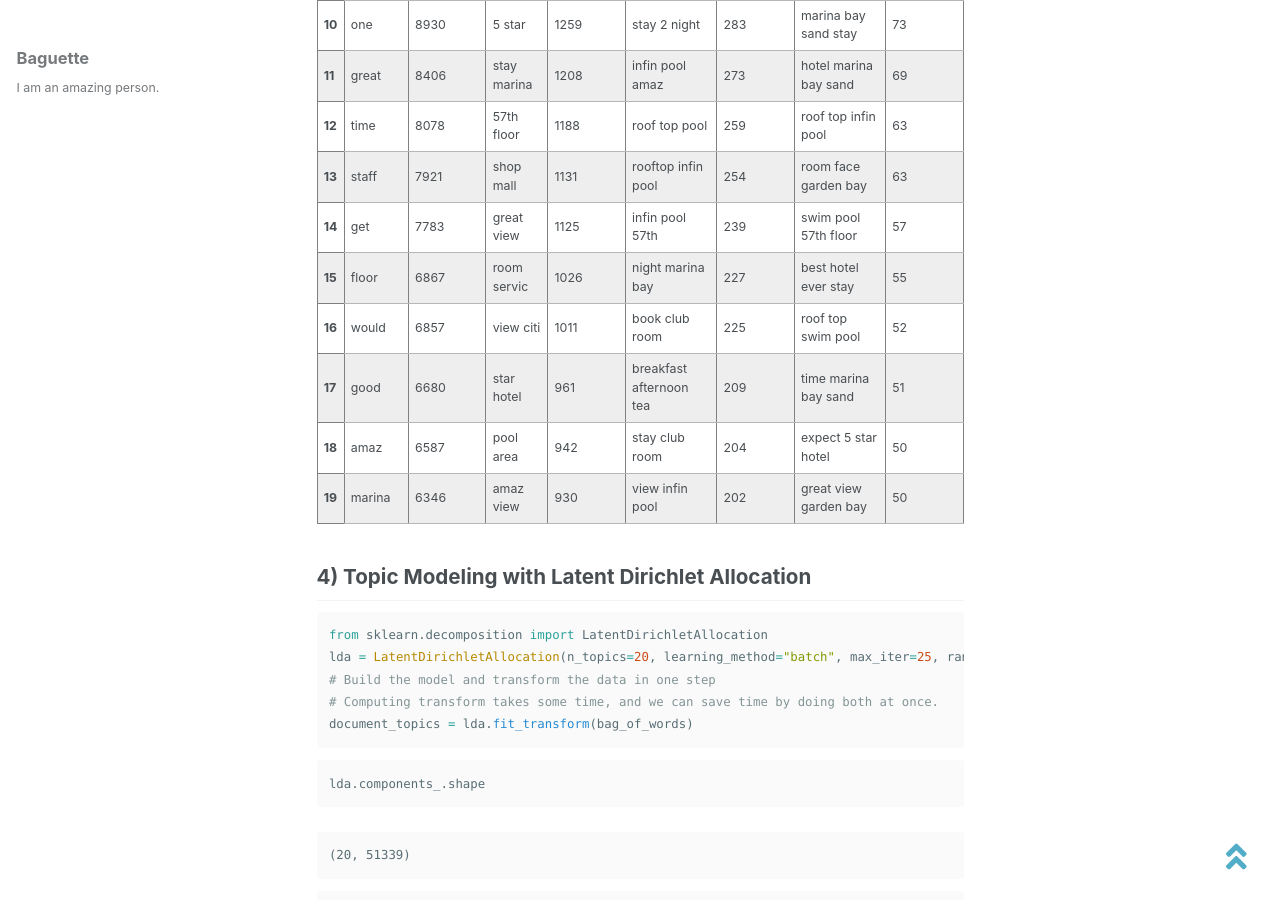
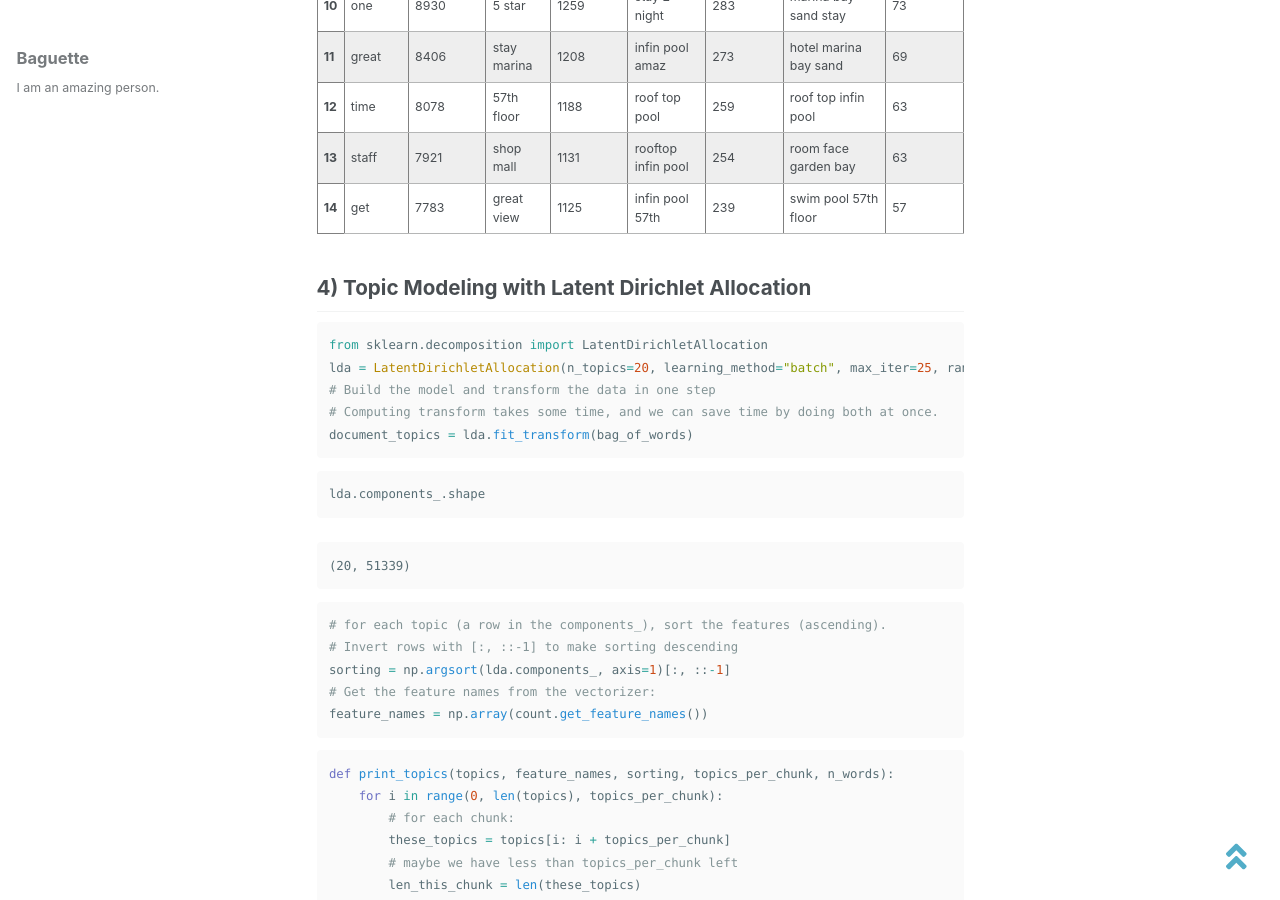
Before and after one commit to baguettexci/baguettexci.gituhb.io, a Jekyll site: the page built from _posts/2018-10-17-Web-Scraping-TripAdvisor.md, in a window 1280 px wide and 900 px high, scrolled down 7939 px. Built offline with Jekyll 4.4.1, drawn with Linux system fonts in a browser that asks for light colours; nearby versions of some CDN libraries; some of the changed text lies outside the part shown.

Commit message:
Update 2018-10-17-Web-Scraping-TripAdvisor.md

```diff
--- a/_posts/2018-10-17-Web-Scraping-TripAdvisor.md
+++ b/_posts/2018-10-17-Web-Scraping-TripAdvisor.md
@@ -483,61 +483,6 @@ gram_table(reviews, gram=[1,2,3,4], length=20)
       <td>swim pool 57th floor</td>
       <td>57</td>
     </tr>
-    <tr>
-      <th>15</th>
-      <td>floor</td>
-      <td>6867</td>
-      <td>room servic</td>
-      <td>1026</td>
-      <td>night marina bay</td>
-      <td>227</td>
-      <td>best hotel ever stay</td>
-      <td>55</td>
-    </tr>
-    <tr>
-      <th>16</th>
-      <td>would</td>
-      <td>6857</td>
-      <td>view citi</td>
-      <td>1011</td>
-      <td>book club room</td>
-      <td>225</td>
-      <td>roof top swim pool</td>
-      <td>52</td>
-    </tr>
-    <tr>
-      <th>17</th>
-      <td>good</td>
-      <td>6680</td>
-      <td>star hotel</td>
-      <td>961</td>
-      <td>breakfast afternoon tea</td>
-      <td>209</td>
-      <td>time marina bay sand</td>
-      <td>51</td>
-    </tr>
-    <tr>
-      <th>18</th>
-      <td>amaz</td>
-      <td>6587</td>
-      <td>pool area</td>
-      <td>942</td>
-      <td>stay club room</td>
-      <td>204</td>
-      <td>expect 5 star hotel</td>
-      <td>50</td>
-    </tr>
-    <tr>
-      <th>19</th>
-      <td>marina</td>
-      <td>6346</td>
-      <td>amaz view</td>
-      <td>930</td>
-      <td>view infin pool</td>
-      <td>202</td>
-      <td>great view garden bay</td>
-      <td>50</td>
-    </tr>
   </tbody>
 </table>
 
```
Also changed, not shown: other parts of _posts/2018-10-17-Web-Scraping-TripAdvisor.md (+1 -1 lines).
